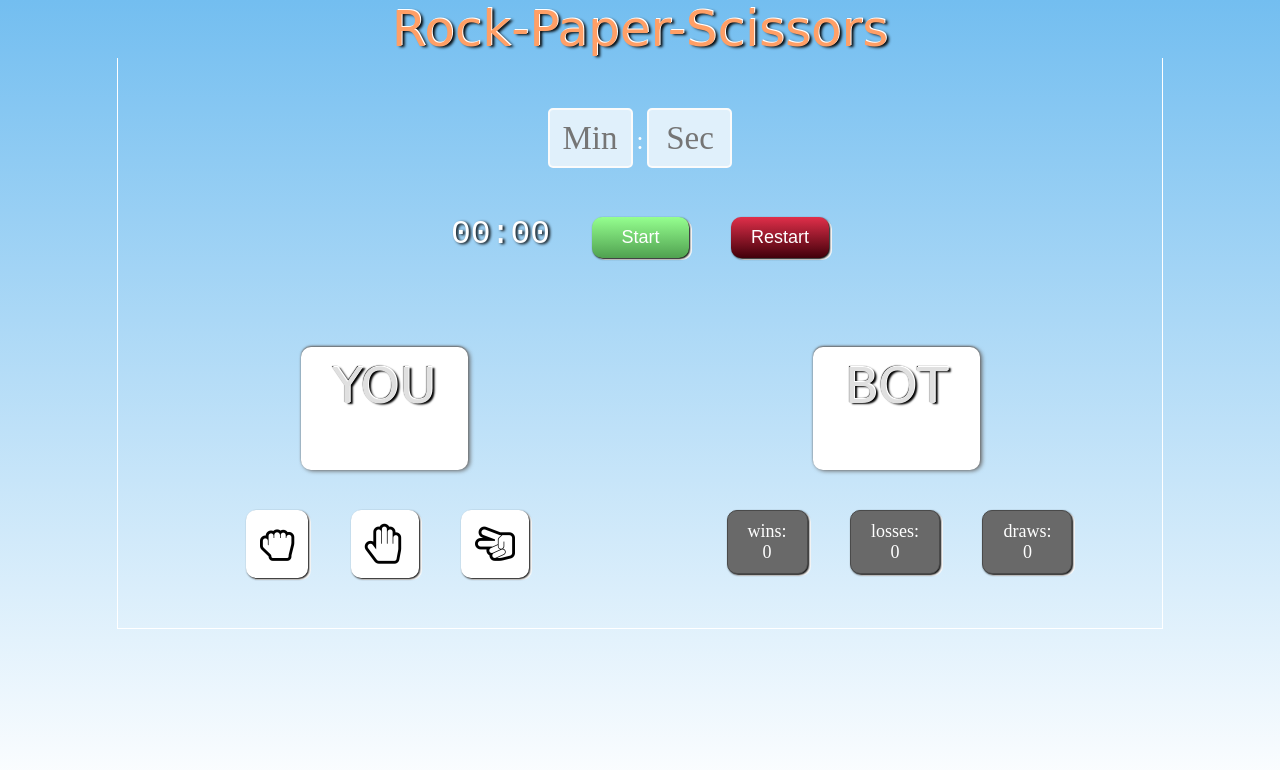
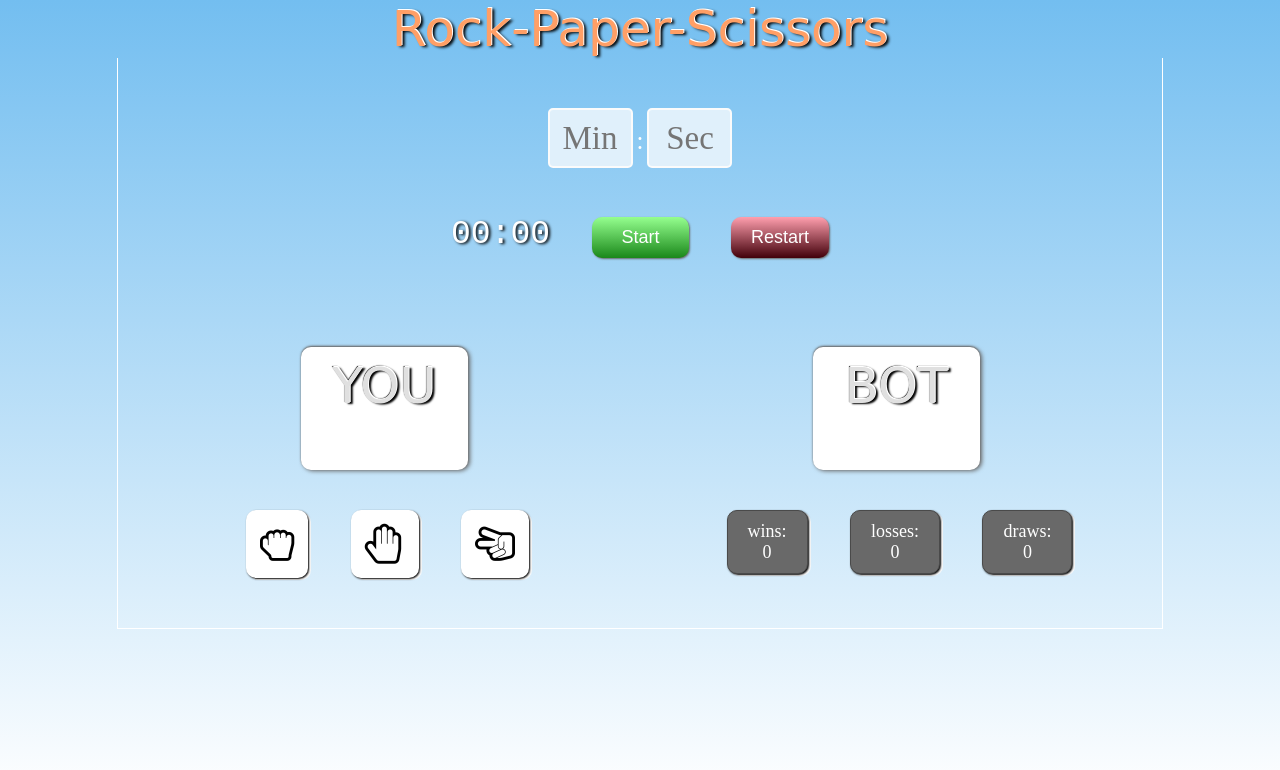
Before and after one commit to samaladhami/Rock-Paper-Scissors, a website: page index.html in a window 1280 px wide. Drawn offline with nearby package versions, Linux system fonts and the light colour scheme; a web font is replaced by a local one.

Commit message:
game rules

```diff
--- a/css/main.scss
+++ b/css/main.scss
@@ -89,14 +89,16 @@ section{
   button{
     color: white;
     @extend .my-block;
+    box-shadow: 1px 1px 2px dimgray;
   }
   .start{
+
     background: #95ff8f;
-    background-image: -webkit-linear-gradient(top, #95ff8f, #50a150);
-    background-image: -moz-linear-gradient(top, #95ff8f, #50a150);
-    background-image: -ms-linear-gradient(top, #95ff8f, #50a150);
-    background-image: -o-linear-gradient(top, #95ff8f, #50a150);
-    background-image: linear-gradient(to bottom, #95ff8f, #50a150);
+    background-image: -webkit-linear-gradient(top, #95ff8f, #1a881a);
+    background-image: -moz-linear-gradient(top, #95ff8f, #1a881a);
+    background-image: -ms-linear-gradient(top, #95ff8f, #1a881a);
+    background-image: -o-linear-gradient(top, #95ff8f, #1a881a);
+    background-image: linear-gradient(to bottom, #95ff8f, #1a881a);
     padding: 10px 29px;
     &:hover{
       background: #24a753;
@@ -106,12 +108,12 @@ section{
     }
   }
   .restart{
-    background: #e02f4a;
-    background-image: -webkit-linear-gradient(top, #e02f4a, #42000a);
-    background-image: -moz-linear-gradient(top, #e02f4a, #42000a);
-    background-image: -ms-linear-gradient(top, #e02f4a, #42000a);
-    background-image: -o-linear-gradient(top, #e02f4a, #42000a);
-    background-image: linear-gradient(to bottom, #e02f4a, #42000a);
+    background: #ff9fae;
+    background-image: -webkit-linear-gradient(top, #ff9fae, #42000a);
+    background-image: -moz-linear-gradient(top, #ff9fae, #42000a);
+    background-image: -ms-linear-gradient(top, #ff9fae, #42000a);
+    background-image: -o-linear-gradient(top, #ff9fae, #42000a);
+    background-image: linear-gradient(to bottom, #ff9fae, #42000a);
     &:hover{
       background: #942132;
     }
--- a/index.html
+++ b/index.html
@@ -21,7 +21,7 @@
       </div>
       <div class="time-control">
         <h2 id="counter">00:00</h2>
-        <button class="start" id='start-btn' type="button" name="button">Start</button>
+        <button class="start" id="start-btn" type="button" name="button" disabled="true">Start</button>
         <button class="restart" id='restart-btn' type="button" name="button">Restart</button>
       </div>
       <div class="show-chosen">
--- a/js/app.js
+++ b/js/app.js
@@ -1,4 +1,4 @@
-'use strict'
+'use strict';
 $(document).ready(function(){
   // the inupt value
   let startTime;
--- a/js/playEngine.js
+++ b/js/playEngine.js
@@ -27,17 +27,17 @@ $(document).ready(function(){
   function score(){
     if(userChoice === botChoice) {
       draws++;
-      $('.draws > h2').text( draws )
+      $( '.draws > h2' ).text( draws );
     }
 
     else if( userChoice === 'rock' ) {
       if ( botChoice === 'scissors' ) {
         wins++
-        $( '.wins > h2' ).text( wins )
+        $( '.wins > h2' ).text( wins );
       }
       else {
         losses++
-        $( '.losses > h2' ).text( losses )
+        $( '.losses > h2' ).text( losses );
       }
     }
 
```
Also changed, not shown: css/main.css.
